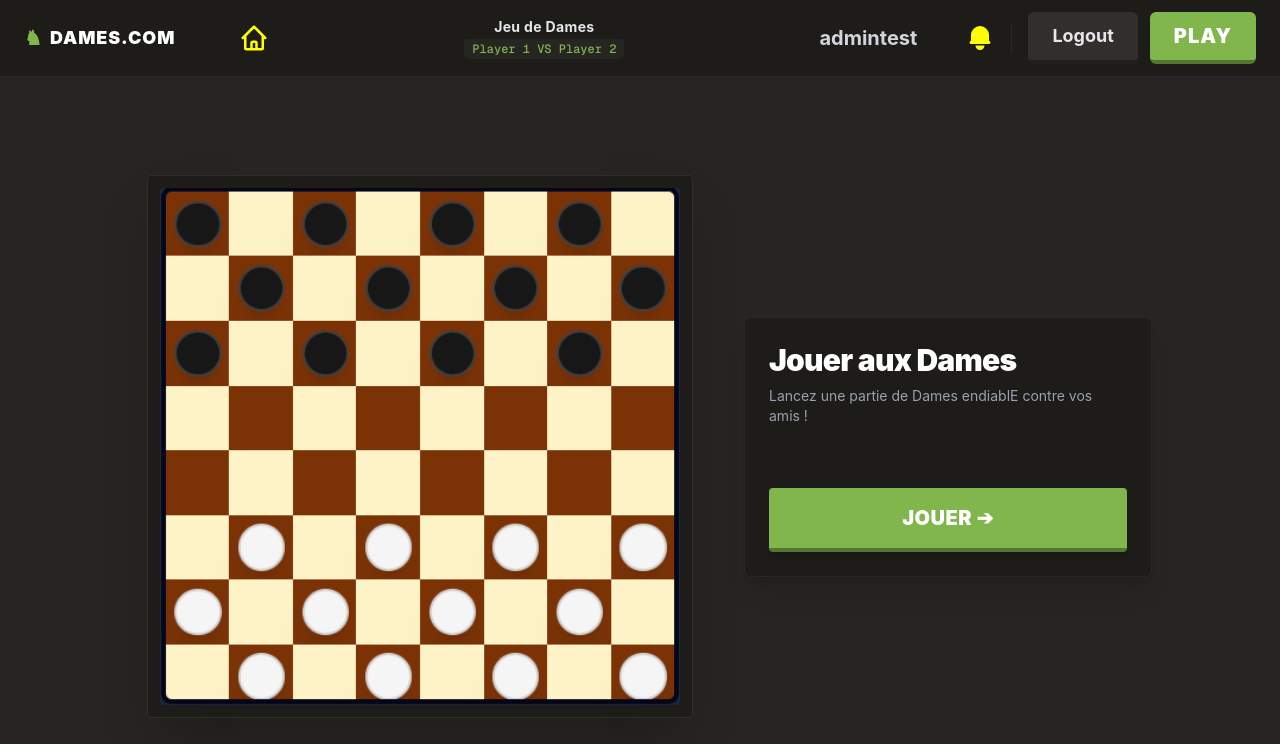
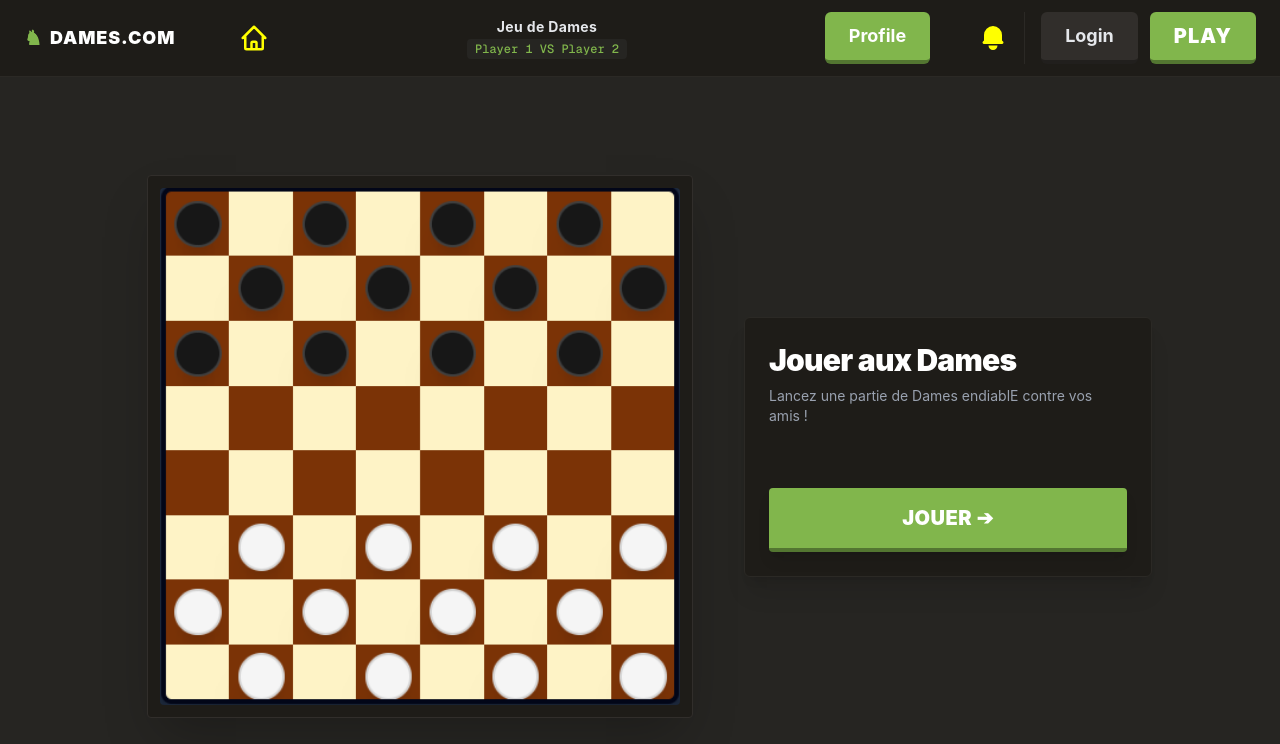
Before and after one commit to nmartin-git/ft_checkmate, a Next.js app: page / in a window 1280 px wide. Shown: the top 744 px of the page. Built offline with nearby package versions, Linux system fonts and the light colour scheme; no server answers.

Commit message:
pre merge

```diff
--- a/app/profile/page.tsx
+++ b/app/profile/page.tsx
@@ -8,13 +8,13 @@ import useCurrentUser from "@/src/hooks/useCurrentUser" // On importe ton hook !
 export default function ProfilePage()
 {
     const router = useRouter();
-    // const { user } = useCurrentUser(); // On récupère l'utilisateur connecté
+    const { user } = useCurrentUser(); // On récupère l'utilisateur connecté
     const loginModal = useLoginModal();
-    const user = {
-        id:99,
-        username: "admintest",
-        email : "mailtest@mail.com"
-    }
+    // const user = {
+    //     id:99,
+    //     username: "admintest",
+    //     email : "mailtest@mail.com"
+    // }
     const handleEditClick = () => {
         router.push('/profile/parameters');
     };
@@ -31,6 +31,10 @@ export default function ProfilePage()
     //         </div>
     //     );
     // }
+    if (!user){
+        router.push('/');
+        return;
+    }
 
     return (
         <div className="min-h-[calc(100vh-100px)] bg-[#262522] text-white p-6 md:p-10 select-none">
--- a/src/components/Topbar.tsx
+++ b/src/components/Topbar.tsx
@@ -13,13 +13,13 @@ import handleLogout from "@/src/lib/logout";
 
 const Topbar = () => {
     const loginModal = useLoginModal();
-    // const { user } = useCurrentUser();
+    const { user } = useCurrentUser();
     const router = useRouter();
-	const user = {
-        id:99,
-        username: "admintest",
-        email : "mailtest@mail.com"
-    }
+	// const user = {
+    //     id:99,
+    //     username: "admintest",
+    //     email : "mailtest@mail.com"
+    // }
     const handleLoginClick = useCallback(() => {
         loginModal.onOpen();
     }, [loginModal]);
```
